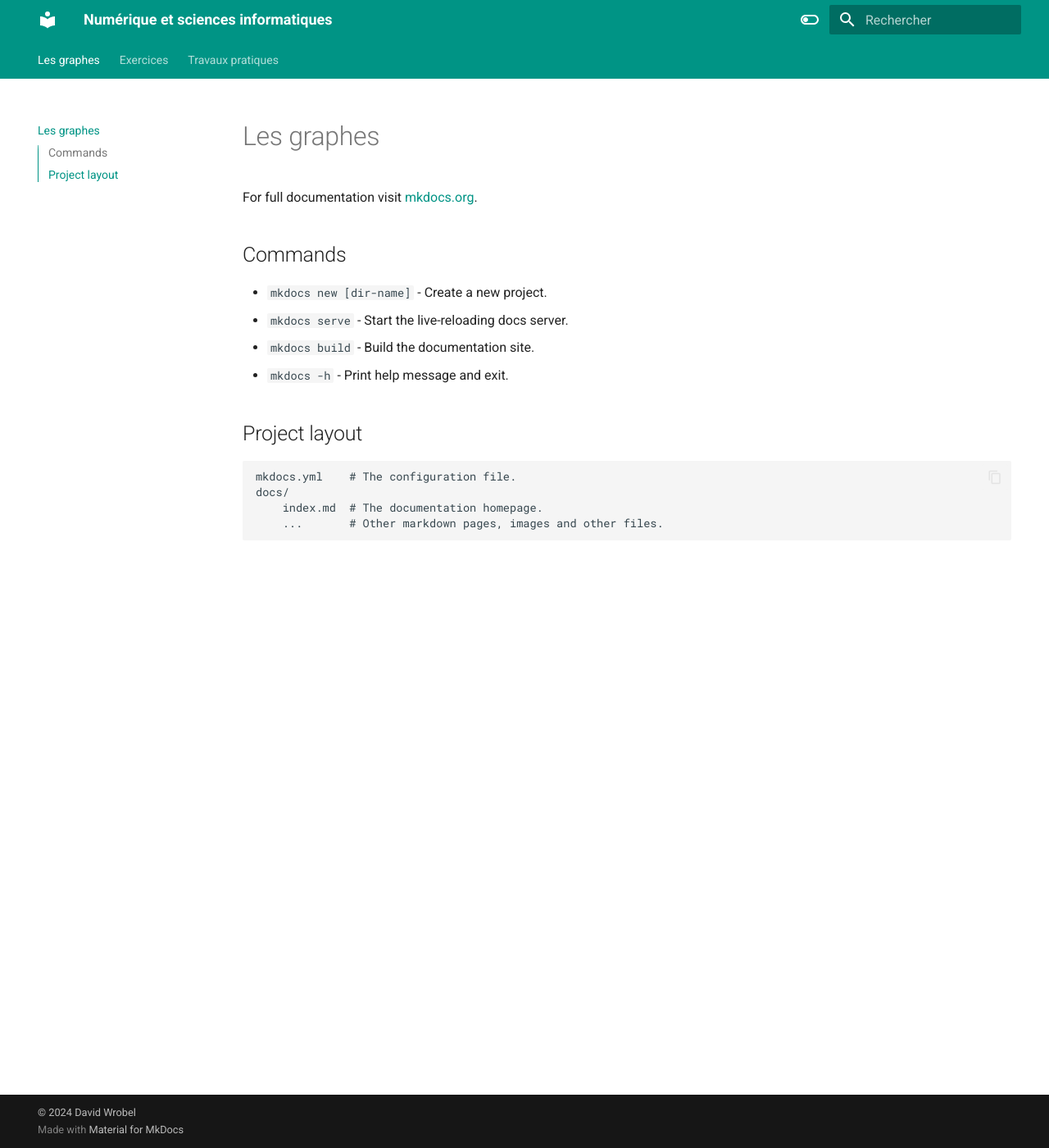
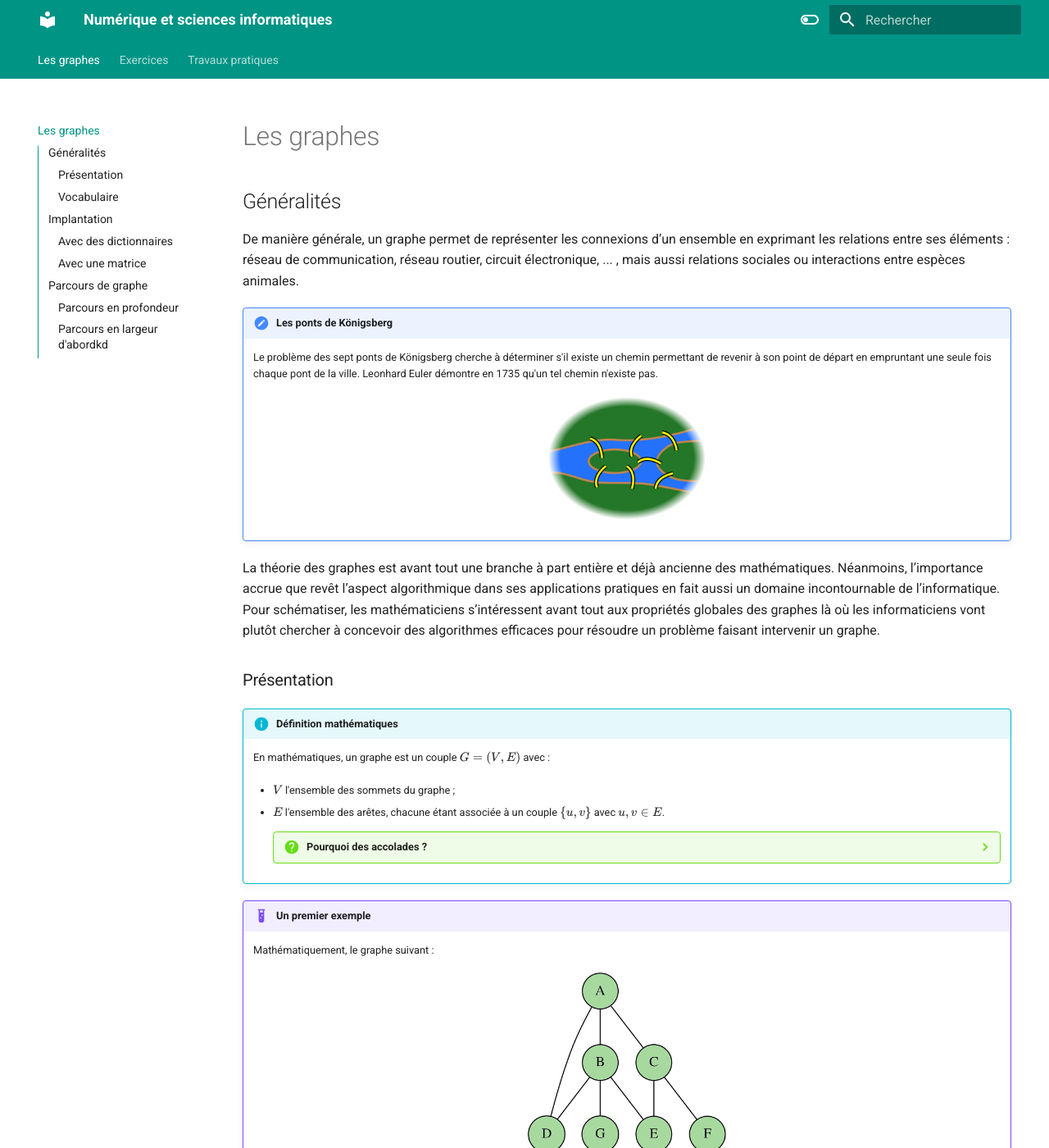
Before and after one commit to DWrobelColbert59/2024-Graphes, an MkDocs documentation site: the page built from docs/index.md, in a window 1280 px wide and 1400 px high. Shown: the whole window at 82% size. Built offline with MkDocs 1.6.1 and Material for MkDocs 9.7.7, drawn with Linux system fonts in a browser that asks for light colours; some of the changed text lies outside the part shown.

Commit message:
Mise à jour du cours

```diff
--- a/docs/index.md
+++ b/docs/index.md
@@ -1,17 +1,64 @@
 # Les graphes
 
-For full documentation visit [mkdocs.org](https://www.mkdocs.org).
+## Généralités
 
-## Commands
+De manière générale, un graphe permet de représenter les connexions d’un ensemble en exprimant les relations
+entre ses éléments : réseau de communication, réseau routier, circuit électronique, ... , mais aussi relations
+sociales ou interactions entre espèces animales.
 
-* `mkdocs new [dir-name]` - Create a new project.
-* `mkdocs serve` - Start the live-reloading docs server.
-* `mkdocs build` - Build the documentation site.
-* `mkdocs -h` - Print help message and exit.
+!!! note "Les ponts de Königsberg"
 
-## Project layout
 
-    mkdocs.yml    # The configuration file.
-    docs/
-        index.md  # The documentation homepage.
-        ...       # Other markdown pages, images and other files.
+    Le problème des sept ponts de Königsberg cherche à déterminer s'il existe un chemin permettant de revenir à son point de départ en empruntant une seule fois chaque pont de la ville. Leonhard Euler démontre en 1735 qu'un tel chemin n'existe pas.
+
+    <center>
+        <img src="./images/ponts.png" alt="image" width="200" height="auto">
+    </center>
+
+La théorie des graphes est avant tout une branche à part entière et déjà ancienne des mathématiques.
+Néanmoins, l’importance accrue que revêt l’aspect algorithmique dans ses applications pratiques en fait aussi un domaine incontournable de l’informatique.
+Pour schématiser, les mathématiciens s’intéressent avant tout aux propriétés globales des graphes là où les
+informaticiens vont plutôt chercher à concevoir des algorithmes efficaces pour résoudre un problème faisant intervenir un graphe.
+
+### Présentation
+
+!!! info "Définition mathématiques"
+
+    En mathématiques, un graphe est un couple $G = (V, E)$ avec :
+
+    * $V$ l'ensemble des sommets du graphe ;
+
+    * $E$ l'ensemble des arêtes, chacune étant associée à un couple $\lbrace u, v \rbrace$ avec $u, v \in E$.
+
+        ??? question "Pourquoi des accolades ?"
+
+            Pour décrire l'arête entre les sommets $u$ et $v$, on utilise la notation $\lbrace u, v\rbrace$ pour
+            mettre en avant le fait que l'arête n'est pas orientée.
+
+!!! example "Un premier exemple"
+
+    Mathématiquement, le graphe suivant :
+
+    <center>
+        <img src="./images/ex1.png" alt="image" width="250" height="auto">
+    </center>
+
+    s'écrit $G = (V, E)$ avec :
+
+    \[
+        V = \lbrace A, B, C, D, E, F, G\rbrace \quad \textrm{et} \quad E = \left\lbrace \rule[0.5cm]{0cm}{0pt} \lbrace A, B \rbrace, \lbrace A, C\rbrace, \lbrace A, D\rbrace, \lbrace B, D \rbrace, \lbrace B, E\rbrace, \lbrace B, G\rbrace, \lbrace C, E\rbrace, \lbrace C,F \rbrace \right\rbrace
+    \]
+
+### Vocabulaire
+
+## Implantation
+
+### Avec des dictionnaires
+
+### Avec une matrice
+
+## Parcours de graphe
+
+### Parcours en profondeur
+
+### Parcours en largeur d'abordkd
```
Also changed, not shown: docs/images/ex1.png (added), docs/images/pont-graphe.png (added), docs/images/ponts.png (added).
